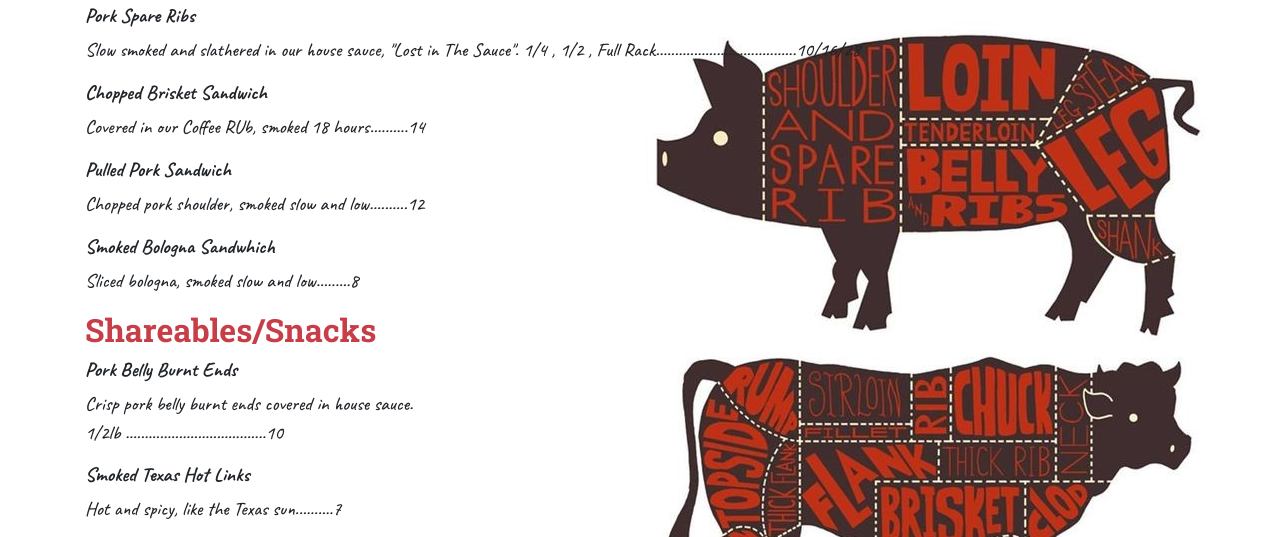
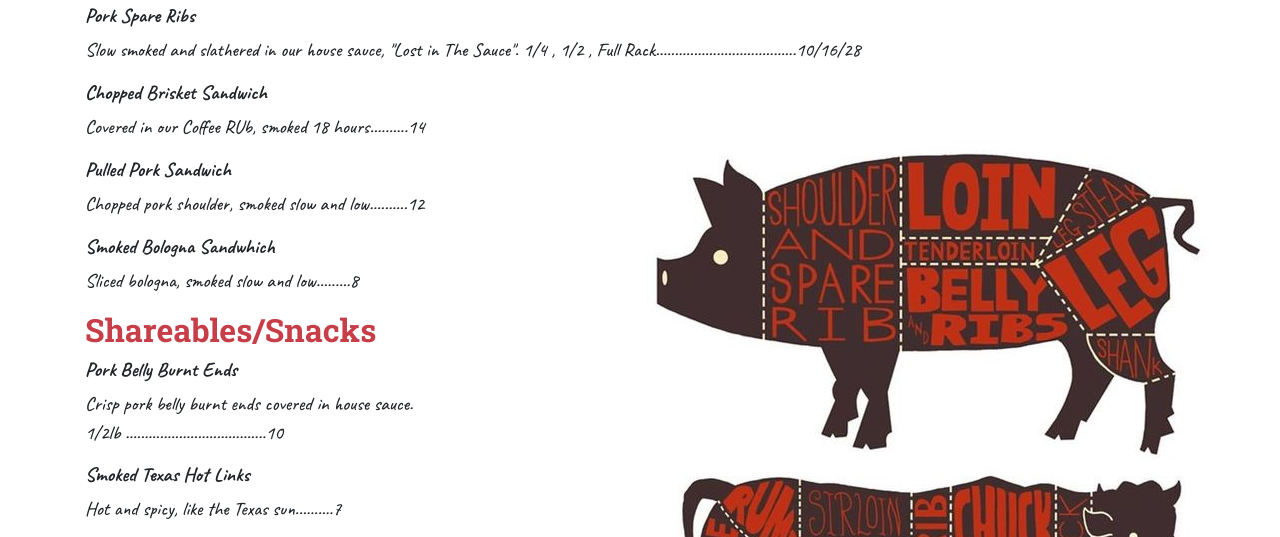
Before and after one commit to Micvarga/strawBerriesBBQ, a website: page menu.html in a window 1280 px wide. Shown: the part 732-1269 px from the top of the page. Drawn offline with nearby package versions, Linux system fonts and the light colour scheme; files that its build step writes are made by us from their sources.

Commit message:
rearranged styles remove redundant styles.

```diff
--- a/CSS/styles.scss
+++ b/CSS/styles.scss
@@ -20,16 +20,6 @@ $body-font: "Caveat", cursive;
 
 }
 
-@media screen and (min-width:960px) {
-    #menuBackground {
-        background: url('/img/MenuBackground2.jpg');
-        background-position-x: right;
-        background-position-y: center;
-        background-repeat: no-repeat;
-
-    }
-}
-
 #aboutUsContent {
     background: url('/img/pinkButcherPaper.jpg');
     border: 1px solid black;
@@ -43,6 +33,10 @@ $body-font: "Caveat", cursive;
 .navbar {
     background-color: $color-primary;
     border: 2px solid black;
+}
+
+#breadcrumbBar {
+    background-color: #6A964F;
 }
 
 #navButton {
@@ -118,6 +112,7 @@ h2 {
 }
 
 #menuContent {
+
     h5 {
         font-family: $body-font ;
         font-weight: 800;
@@ -156,3 +151,14 @@ p {
         height: 80vh;
     }
 }
+
+@media screen and (min-width:960px) {
+    #menuBackground {
+        background: url('/img/MenuBackground2.jpg');
+        background-position-x: right;
+        background-position-y: bottom;
+        background-repeat: no-repeat;
+
+    }
+
+}
```
